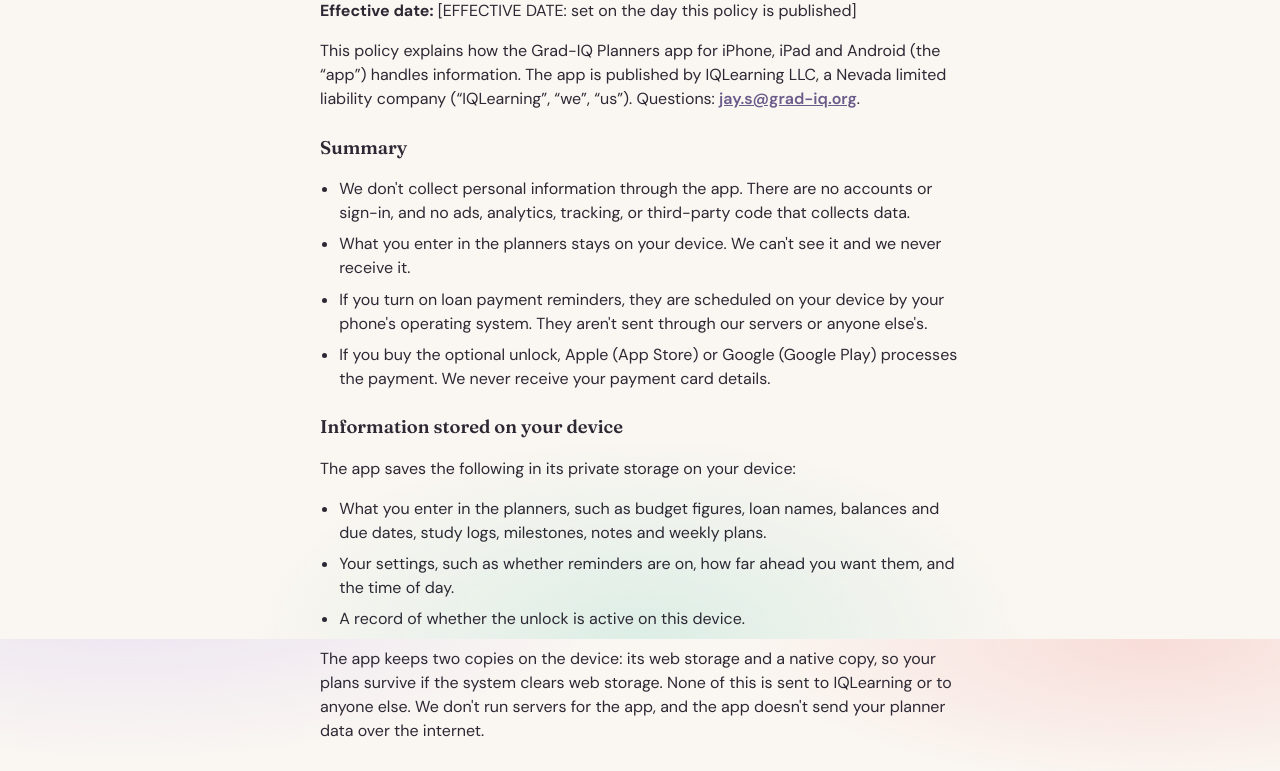
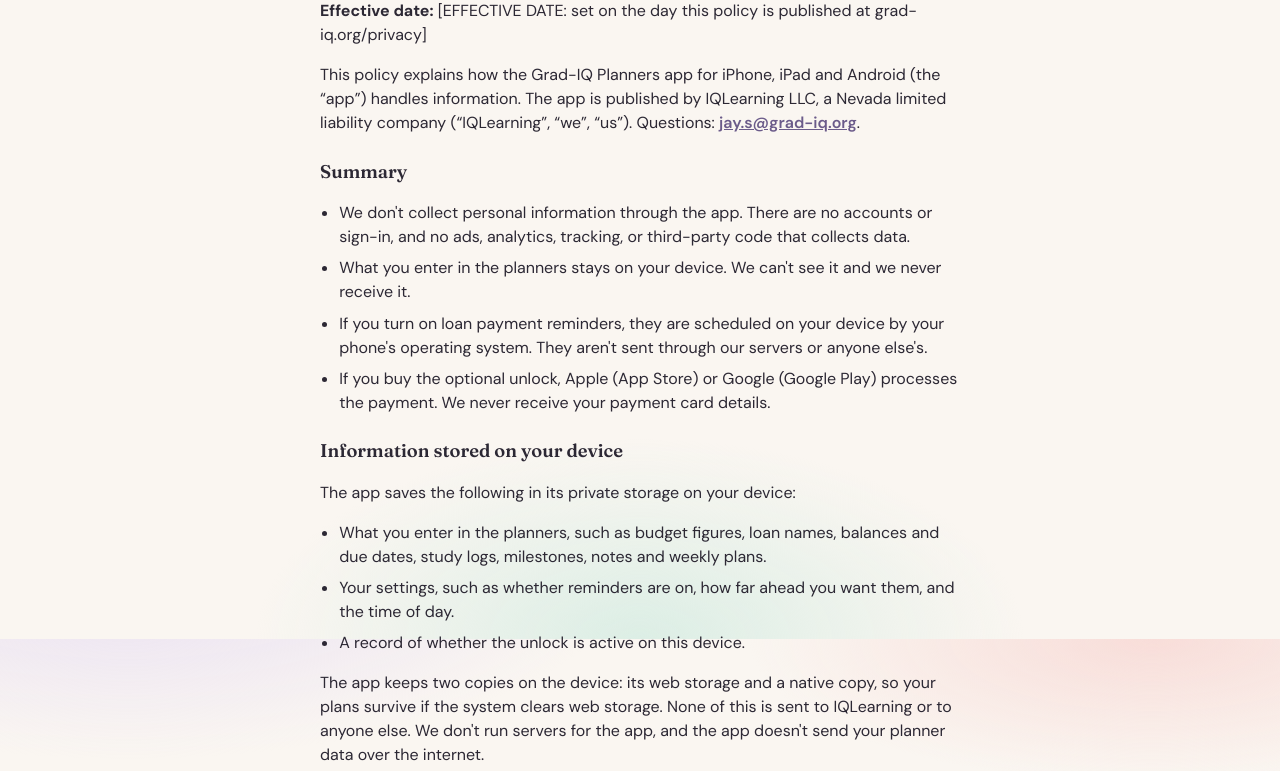
Before and after one commit to gradiq/grad-iq-app-preview, a plain HTML site: page privacy.html in a window 1280 px wide. Shown: the part 161-932 px from the top of the page. Drawn offline with Linux system fonts and the light colour scheme.

Commit message:
Preview: privacy policy wording update (still demo planners only)

```diff
--- a/privacy.html
+++ b/privacy.html
@@ -14,7 +14,7 @@
   <p><a class="back" href="index.html">‹ Home</a></p>
   <p class="eyebrow">Grad-IQ by IQLearning LLC</p>
   <h1>Privacy policy</h1>
-<p class="meta"><strong>Effective date:</strong> <span class="eff">[EFFECTIVE DATE: set on the day this policy is published]</span></p>
+<p class="meta"><strong>Effective date:</strong> <span class="eff">[EFFECTIVE DATE: set on the day this policy is published at grad-iq.org/privacy]</span></p>
 <p>This policy explains how the Grad-IQ Planners app for iPhone, iPad and Android (the “app”) handles information. The app is published by IQLearning LLC, a Nevada limited liability company (“IQLearning”, “we”, “us”). Questions: <a href="mailto:jay.s@grad-iq.org">jay.s@grad-iq.org</a>.</p>
 <h2>Summary</h2>
 <ul>
--- a/shell/store.js
+++ b/shell/store.js
@@ -61,7 +61,7 @@
     });
   }
   // Test-only fallback price for the simulated store in debug builds. Real builds show the store's localized price.
-  function SIM_PRICE() { return "$19.00"; }
+  function SIM_PRICE() { return "$19.99"; }  // debug test store only; release always shows the store's priceString
 
   /* Ask the store what this Apple ID / Google account owns right now. */
   function check() {
```
